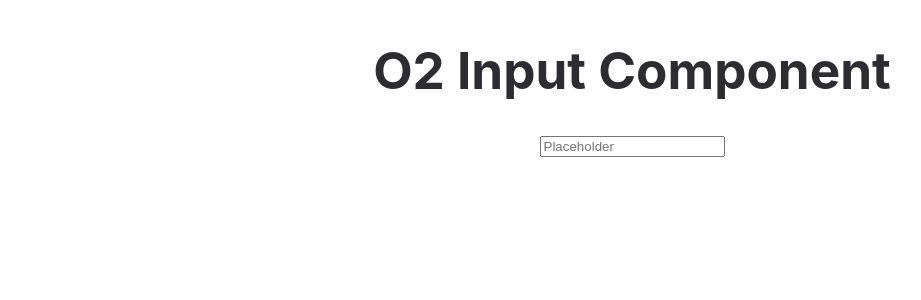
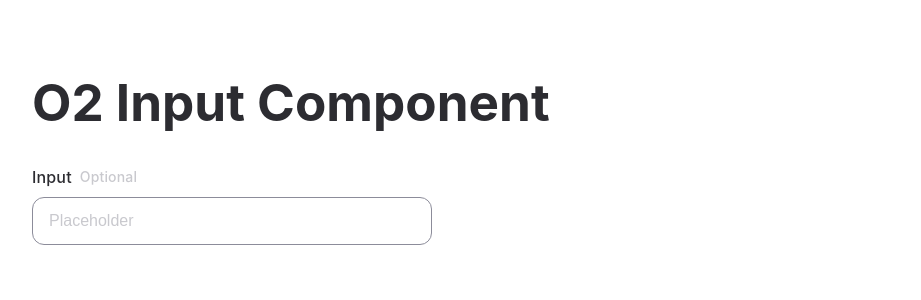
Before and after one commit to dm3yb/o2-input-component, a React (Vite) app: page / in a window 1280 px wide. Shown: the top 300 px of the page, without its empty margins (8-929 px from the left). Built offline with nearby package versions, Linux system fonts and the light colour scheme.

Commit message:
style: add input & layout & section styles

```diff
--- a/src/App.tsx
+++ b/src/App.tsx
@@ -2,11 +2,20 @@ import { BaseInput } from './components/ui/BaseInput';
 
 export default function App() {
 	return (
-		<main className='input-wrapper'>
-			<h1>O2 Input Component</h1>
-			<form action='#' method='POST' name='username'>
-				<BaseInput />
-			</form>
+		<main className='section-one'>
+			<div className='container'>
+				<h1>O2 Input Component</h1>
+				<form action='#' method='POST' name='username'>
+					<BaseInput
+						label='Input'
+						type='text'
+						name='username'
+						ariaLabel='username'
+						placeholder='Placeholder'
+						isOptional
+					/>
+				</form>
+			</div>
 		</main>
 	);
 }
--- a/src/assets/styles/index.css
+++ b/src/assets/styles/index.css
@@ -1,6 +1,7 @@
 :root {
 	/* Fonts */
-	--font-family: 'Inter', system-ui, Avenir, Helvetica, Arial, sans-serif; /* Need to provide "On Air Var" font from O2 team */
+	/* !!! Need to provide "On Air Var" font from O2 team */
+	--font-family: 'Inter', system-ui, Avenir, Helvetica, Arial, sans-serif;
 	--font-letter-spc-label: 0.16px;
 
 	--font-size-label-m: 1rem /* 16px */;
@@ -55,6 +56,7 @@
 body {
 	font-family: Inter, system-ui, Avenir, Helvetica, Arial, sans-serif;
 	line-height: 1.5;
+	background-color: var(--o2-color-surface-x-low);
 	color: var(--o2-color-content-on-neutral-xx-high);
 }
 
@@ -67,8 +69,61 @@ main {
 	min-height: 100vh;
 }
 
-.input-wrapper {
+.container {
+	width: 100%;
+	max-width: 1200px;
+	margin: 0 auto;
+}
+
+.section-one {
+	padding: 2rem 0;
+}
+
+.base-input-wrapper > :nth-child(n + 2) {
+	margin-top: var(--dimension-xs);
+}
+
+.base-input-label-wrapper {
 	display: flex;
-	flex-direction: column;
-	place-items: center;
+	align-items: center;
 }
+
+.base-input-label.optional-label {
+	font-size: var(--font-size-label-s);
+	color: var(--o2-color-content-on-neutral-low);
+}
+
+.base-input-label-wrapper > :nth-child(n + 2) {
+	margin-left: var(--dimension-xs);
+}
+
+.base-input-label {
+	font-size: var(--font-size-label-m);
+	font-weight: var(--font-weight-label-m);
+	line-height: var(--font-line-height-label-m);
+	letter-spacing: var(--font-letter-spc-label-m);
+}
+
+.base-input {
+	width: 100%;
+	max-width: 25rem; /* 400px */
+	padding: var(--dimension-s) var(--dimension-m);
+	border: 1px solid var(--o2-color-surface-x-high);
+	border-radius: var(--dimension-radius-input);
+	font-size: var(--font-size-body-m);
+	line-height: var(--font-line-height-body-m);
+	transition: border-color 0.2s ease-in-out;
+}
+
+/* Uncomment this code if we need a `:hover` effect */
+/* .base-input:hover {
+	border-color: var(--o2-color-state-default-hover);
+} */
+
+.base-input:focus {
+	outline-color: var(--o2-color-state-default-focus);
+}
+
+.base-input::placeholder {
+	color: var(--o2-color-content-on-neutral-low);
+}
--- a/src/components/ui/BaseInput.tsx
+++ b/src/components/ui/BaseInput.tsx
@@ -1,3 +1,40 @@
-export const BaseInput: React.FC = () => {
-	return <input type='text' placeholder='Placeholder' aria-label='username' />;
+type Props = {
+	label: string;
+	name: string;
+	type: React.HTMLInputTypeAttribute | undefined;
+	placeholder: string;
+	ariaLabel: string;
+	isOptional?: boolean;
 };
+
+export const BaseInput: React.FC<Props> = ({
+	label,
+	type,
+	name,
+	placeholder,
+	ariaLabel,
+	isOptional = false,
+}) => {
+	return (
+		<div className='base-input-wrapper'>
+			<div className='base-input-label-wrapper'>
+				<label htmlFor={name} className='base-input-label'>
+					{label}
+				</label>
+				{isOptional && (
+					<label htmlFor={name} className='base-input-label optional-label'>
+						Optional
+					</label>
+				)}
+			</div>
+			<input
+				id={name}
+				name={name}
+				type={type}
+				placeholder={placeholder}
+				aria-label={ariaLabel}
+				className='base-input'
+			/>
+		</div>
+	);
+};
```
